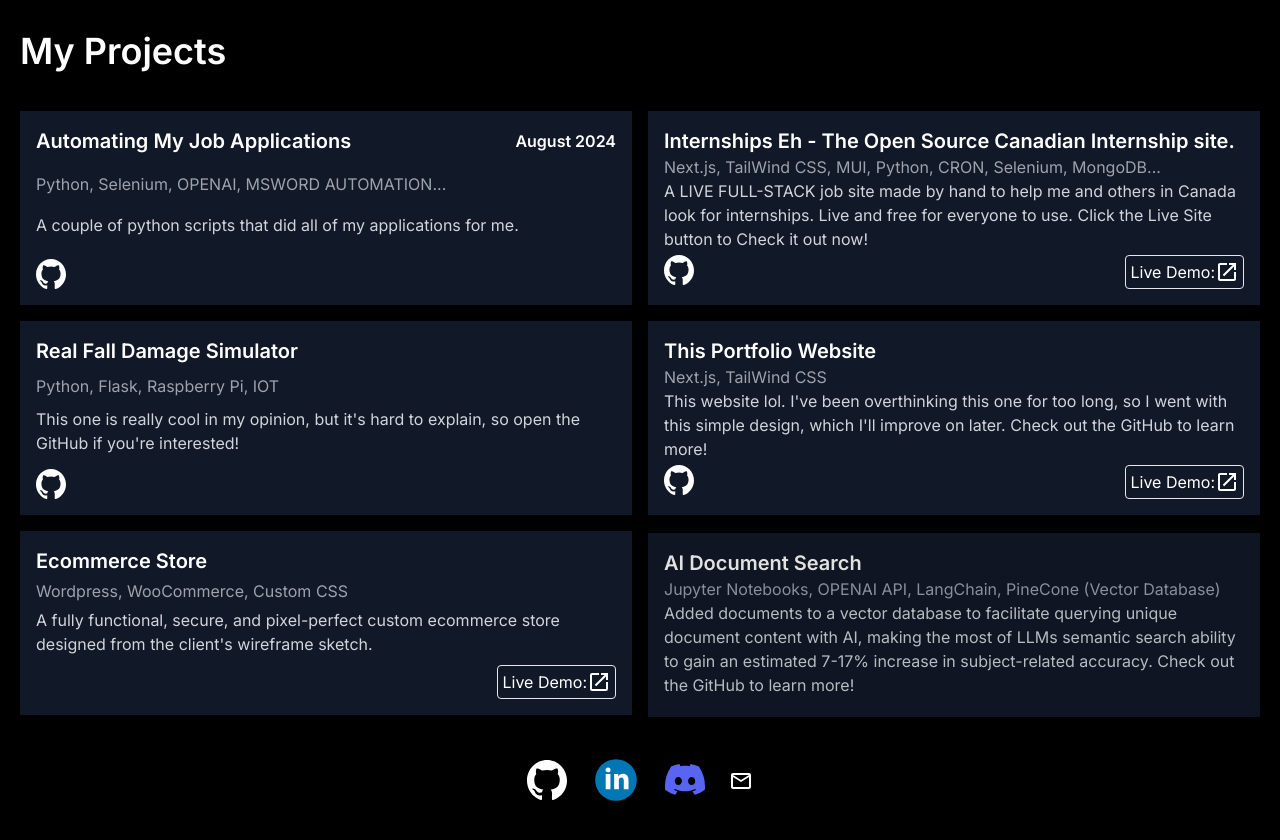
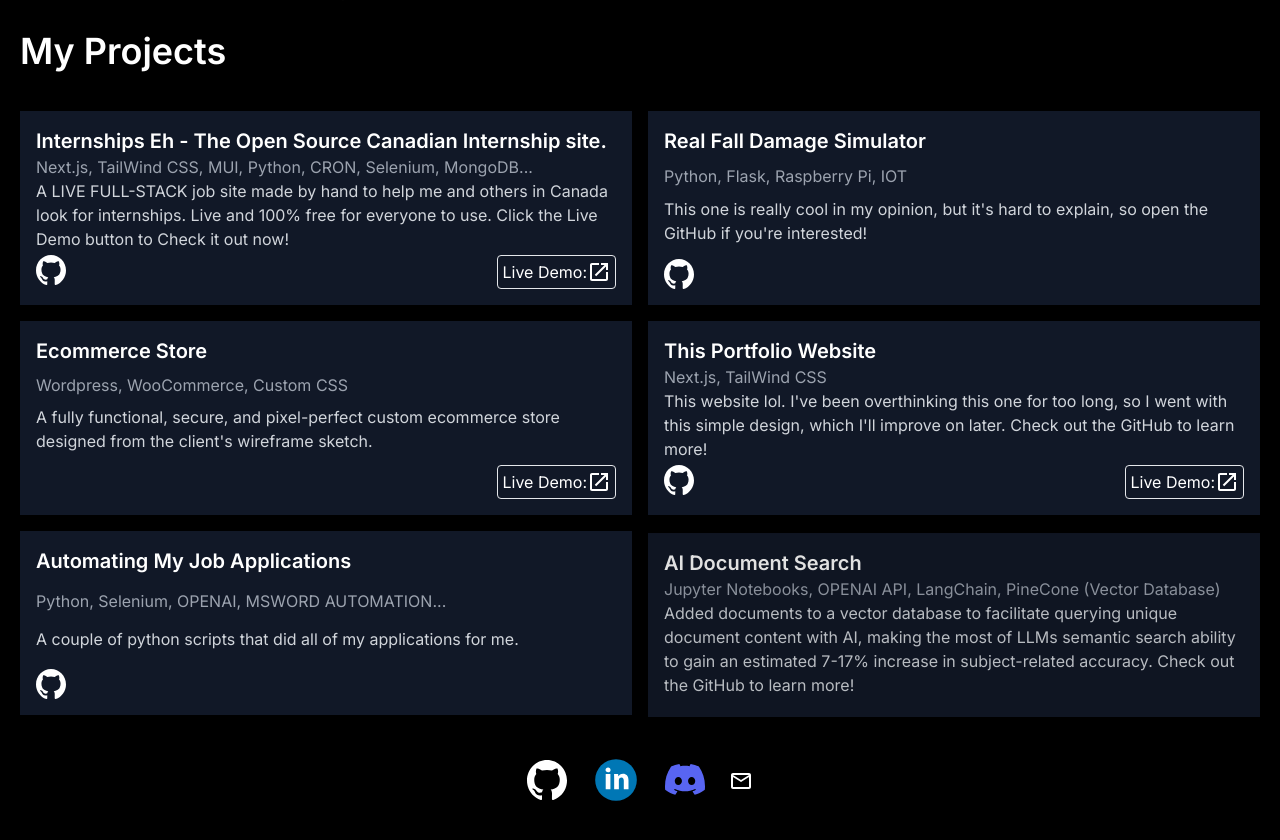
Before and after one commit to SimonAmable/Portfolio, a Next.js app: page / in a window 1280 px wide. Shown: the part 484-1324 px from the top of the page. Built offline with nearby package versions, Linux system fonts and the light colour scheme.

Commit message:
adding links to projects

```diff
--- a/src/app/ui/Projects.jsx
+++ b/src/app/ui/Projects.jsx
@@ -6,18 +6,11 @@ import ProjectCard from './ProjectCard'; // Make sure the path to ProjectCard is
 const Projects = () => {
 
   const projectItems = [
-    {
-      title: 'Automating My Job Applications',
-      date: 'August 2024',
-      technologies: 'Python, Selenium, OPENAI, MSWORD AUTOMATION...',
-      description: 'A couple of python scripts that did all of my applications for me.',
-      github_link: 'https://github.com/SimonAmable/automating_my_job_applications',
-      live_link: '',
-    },
+
     {
       title: 'Internships Eh - The Open Source Canadian Internship site.',
       technologies: 'Next.js, TailWind CSS, MUI, Python, CRON, Selenium, MongoDB...',
-      description: 'A LIVE FULL-STACK job site made by hand to help me and others in Canada look for internships. Live and free for everyone to use. Click the Live Site button to Check it out now!',
+      description: 'A LIVE FULL-STACK job site made by hand to help me and others in Canada look for internships. Live and 100% free for everyone to use. Click the Live Demo button to Check it out now!',
       github_link: 'https://github.com/SimonAmable/The-Open-Source-Canadian-Coop-Page',
       live_link: 'https://theopensourcecanadiancooppage.vercel.app/',
     },
@@ -29,6 +22,12 @@ const Projects = () => {
       live_link: '',
     },
     {
+      title: 'Ecommerce Store',
+      technologies: 'Wordpress, WooCommerce, Custom CSS',
+      description: 'A fully functional, secure, and pixel-perfect custom ecommerce store designed from the client\'s wireframe sketch.',
+      live_link: 'https://seekingremedy.com/',
+    },
+    {
       title: 'This Portfolio Website',
       technologies: 'Next.js, TailWind CSS',
       description: 'This website lol. I\'ve been overthinking this one for too long, so I went with this simple design, which I\'ll improve on later. Check out the GitHub to learn more!',
@@ -36,10 +35,12 @@ const Projects = () => {
       live_link: 'https://SimonAmable.com',
     },
     {
-      title: 'Ecommerce Store',
-      technologies: 'Wordpress, WooCommerce, Custom CSS',
-      description: 'A fully functional, secure, and pixel-perfect custom ecommerce store designed from the client\'s wireframe sketch.',
-      live_link: 'https://seekingremedy.com/',
+      title: 'Automating My Job Applications',
+      // date: 'August 2024',
+      technologies: 'Python, Selenium, OPENAI, MSWORD AUTOMATION...',
+      description: 'A couple of python scripts that did all of my applications for me.',
+      github_link: 'https://github.com/SimonAmable/automating_my_job_applications',
+      live_link: '',
     },
     {
       title: 'AI Document Search',
```
